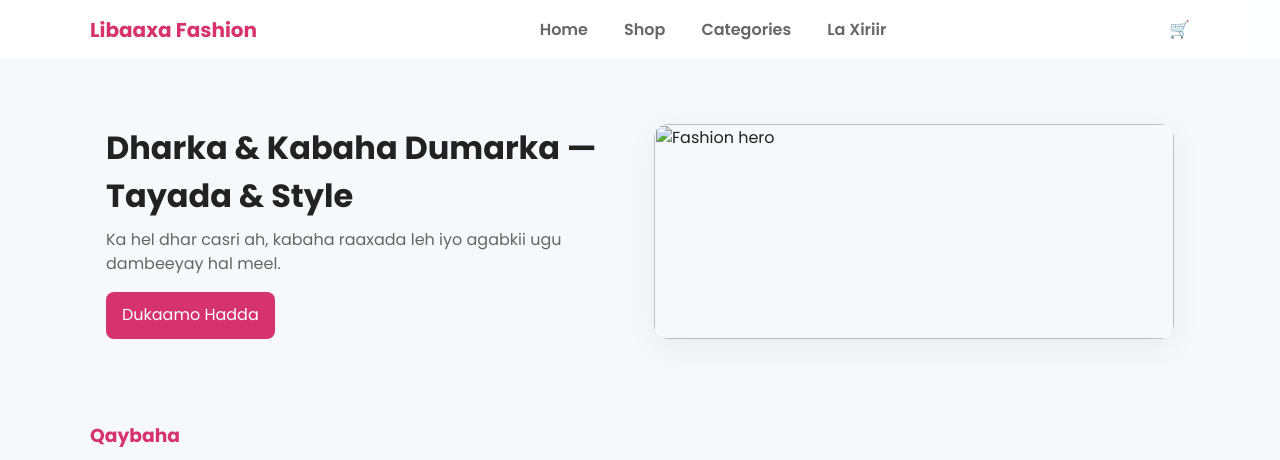
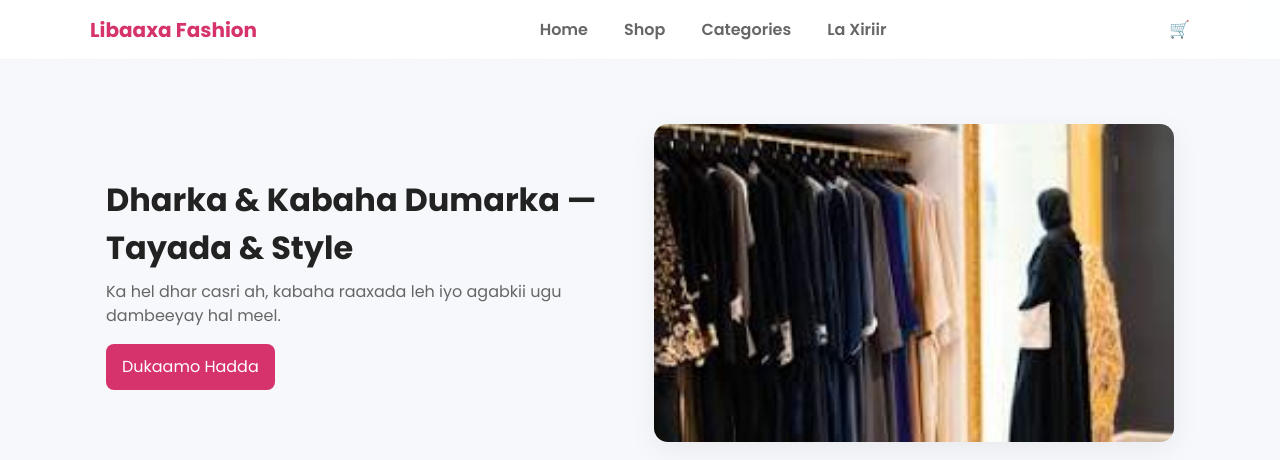
Before and after one commit to aminaabdulahi238-byte/fashion--website, a plain HTML site: page index.html in a window 1280 px wide. Shown: the top 460 px of the page. Drawn offline with Linux system fonts and the light colour scheme.

```diff
--- a/index.html
+++ b/index.html
@@ -32,7 +32,7 @@
       </div>
       <div class="hero-image">
         <!-- beddel sawirka hoos ku xusan -->
-        <img src="./image.png" alt="Fashion hero">
+        <img src="image.png" alt="Fashion hero">
       </div>
     </div>
   </section>
```
Also changed, not shown: image.png (added).
